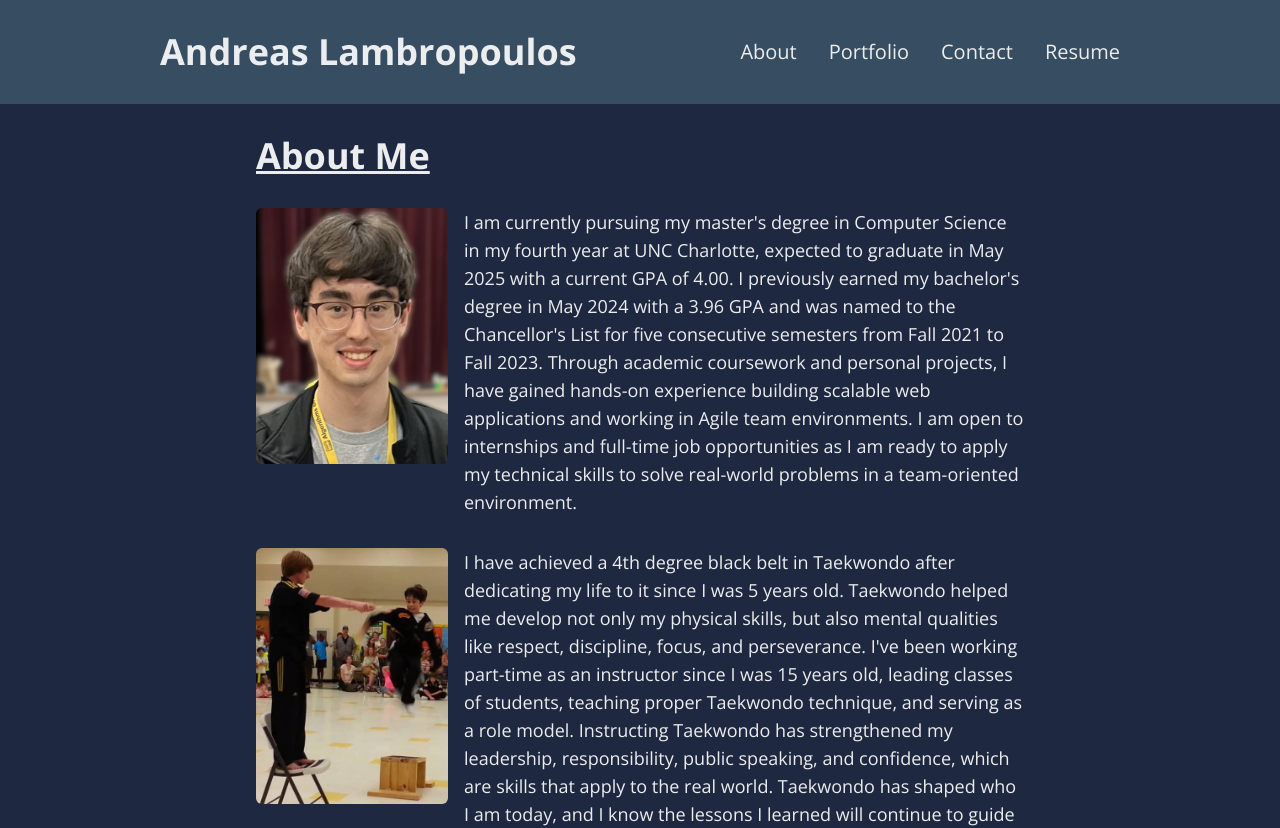
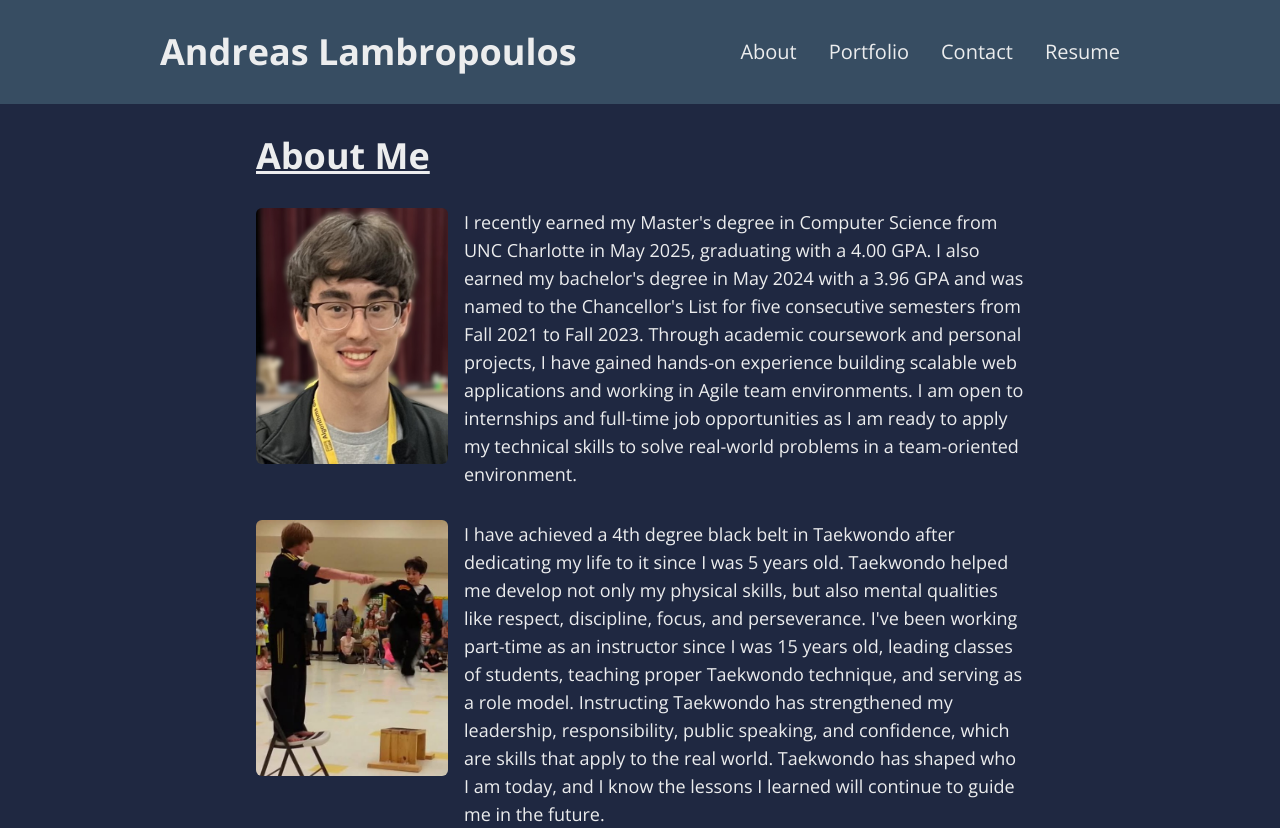
Before and after one commit to andlamb2002/portfolio, a React (Vite) app: page /about in a window 1280 px wide. Shown: the top 828 px of the page. Built offline with nearby package versions, Linux system fonts and the light colour scheme.

Commit message:
Updated descriptions

```diff
--- a/src/data/data.js
+++ b/src/data/data.js
@@ -38,8 +38,8 @@ export const socialLinks = [
 export const homeIntro = {
     greeting: "Welcome to My Personal Website!",
     intro: `
-            My name is Andreas Lambropoulos and I am a graduate student in Computer Science with a passion for software engineering and a specialty in full-stack development.
-            I am open to internships and full-time job opportunities in software engineering, full-stack development, and other CS-related fields.
+            My name is Andreas Lambropoulos and I am a Master of Science in Computer Science graduate with a passion for software engineering and a specialty in web development.
+            I am open to internships and full-time job opportunities in software engineering, web development, and other CS-related fields.
             I have been working part-time as a Taekwondo instructor for over 6 years where I have developed strong leadership and teamwork skills.
         `,
     img: headshot,
@@ -69,8 +69,8 @@ export const aboutSections = [
         img: headshot,
         alt: "Headshot",
         text: `
-            I am currently pursuing my master's degree in Computer Science in my fourth year at UNC Charlotte, expected to graduate in May 2025 with a current GPA of 4.00.
-            I previously earned my bachelor's degree in May 2024 with a 3.96 GPA and was named to the Chancellor's List for five consecutive semesters from Fall 2021 to Fall 2023.
+            I recently earned my Master's degree in Computer Science from UNC Charlotte in May 2025, graduating with a 4.00 GPA.
+            I also earned my bachelor's degree in May 2024 with a 3.96 GPA and was named to the Chancellor's List for five consecutive semesters from Fall 2021 to Fall 2023.
             Through academic coursework and personal projects, I have gained hands-on experience building scalable web applications and working in Agile team environments.
             I am open to internships and full-time job opportunities as I am ready to apply my technical skills to solve real-world problems in a team-oriented environment.
         `,
```
